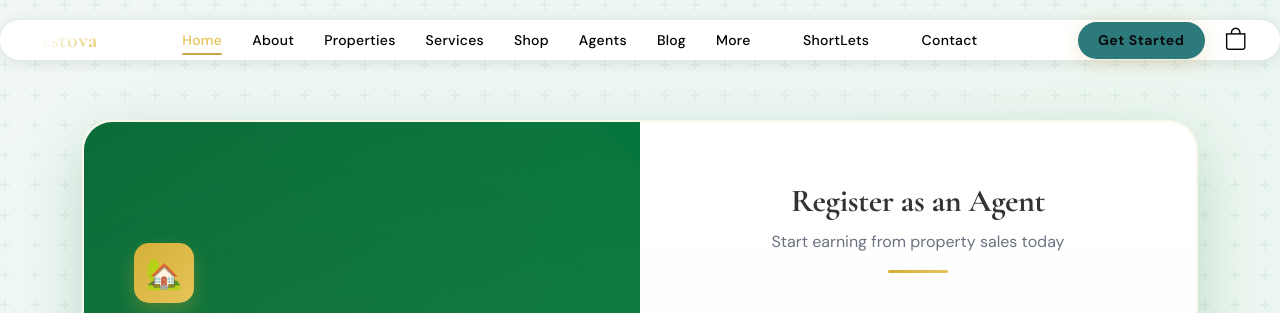
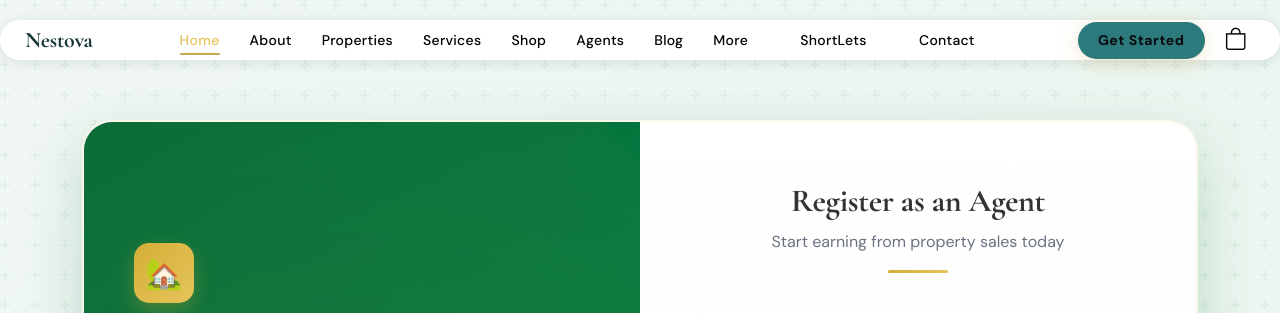
Before and after one commit to edeh-source/nestova, a Django app: template templates/agents/signup.html in a window 1280 px wide. Shown: the top 313 px of the page. Run offline with Django 5.2, Linux system fonts and the light colour scheme; the template is opened without the code that fills it, so the values that code supplies are empty; some libraries are stand-ins or nearby versions.

Commit message:
change in header

```diff
--- a/templates/base.html
+++ b/templates/base.html
@@ -1015,7 +1015,7 @@
 
       <!-- Logo -->
       <a href="{% url 'home' %}" class="logo d-flex align-items-center me-auto me-xl-0">
-        <h1 class="sitename">Nestova</h1>
+        <h1 class="">Nestova</h1>
       </a>
 
       <!-- Desktop Nav -->
```
